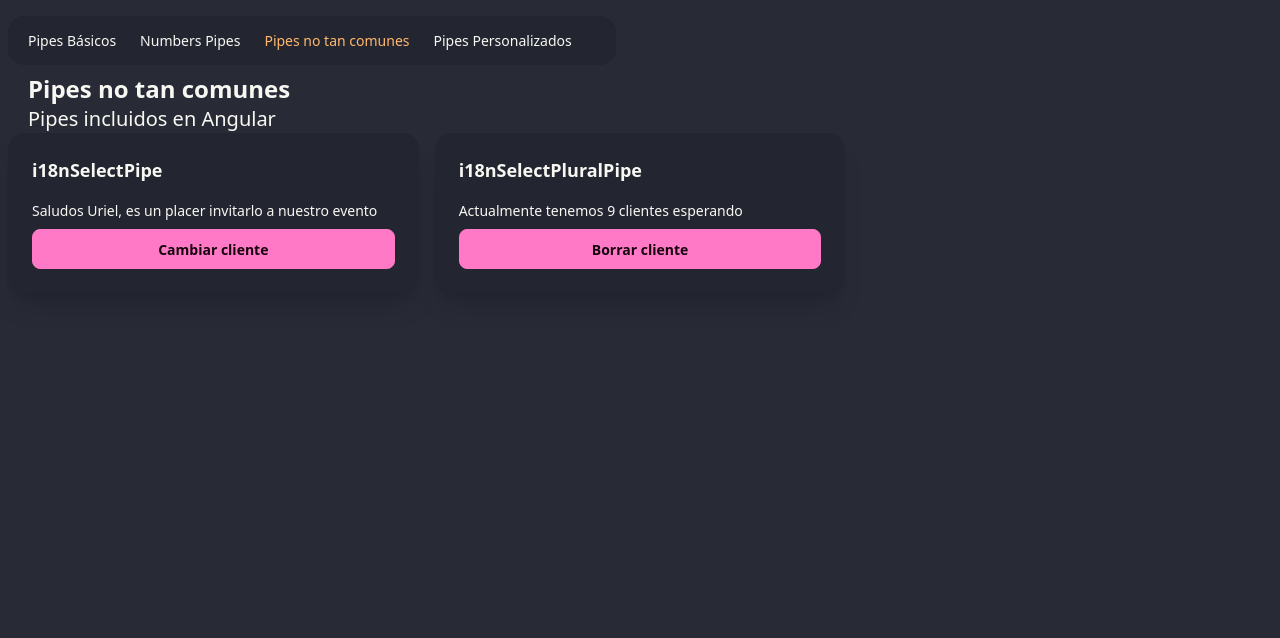
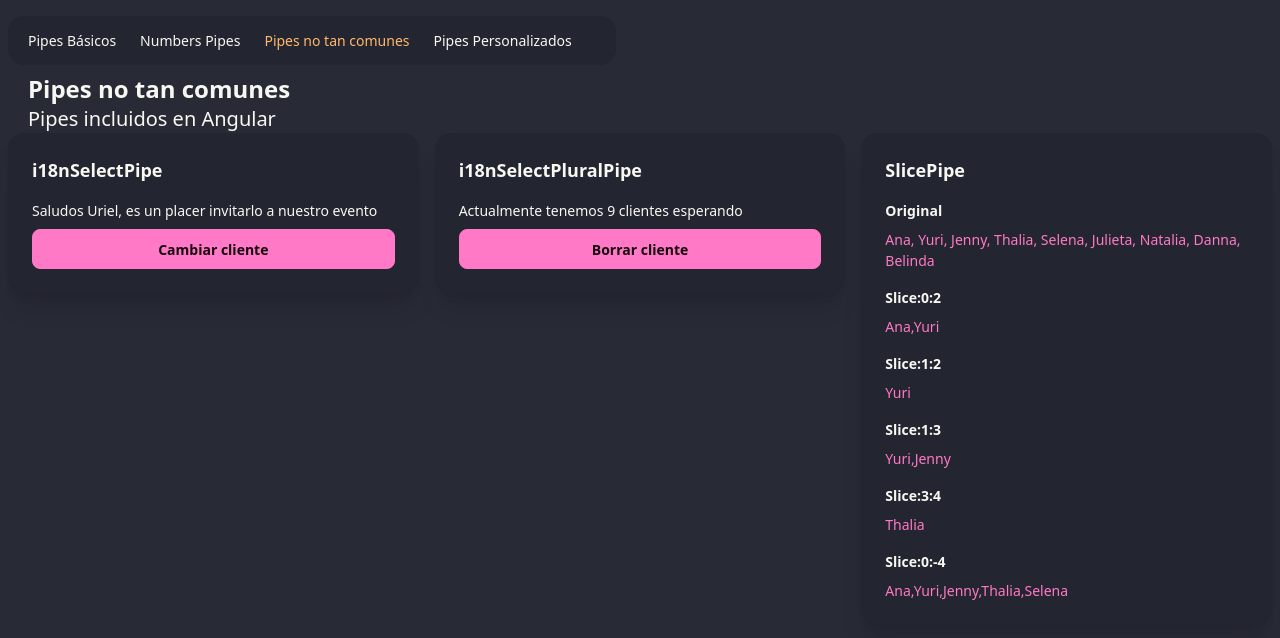
Before and after one commit to UrielQuiroz/pipes-app, an Angular app: page /uncommon in a window 1280 px wide. Shown: the top 638 px of the page. Built offline with nearby package versions, Linux system fonts and the light colour scheme.

Commit message:
SlicePipe

```diff
--- a/src/app/pages/uncommon-page/uncommon-page.html
+++ b/src/app/pages/uncommon-page/uncommon-page.html
@@ -22,4 +22,26 @@
       Borrar cliente
     </button>
   </app-card>
+
+  <app-card title="SlicePipe">
+    <b>Original</b>
+    <p class="text-primary">
+      {{ clients().join(', ') }}
+    </p>
+
+    <b class="mt-2">Slice:0:2</b>
+    <p class="text-primary">{{ clients() | slice : 0 : 2}}</p>
+
+    <b class="mt-2">Slice:1:2</b>
+    <p class="text-primary">{{ clients() | slice : 1 : 2}}</p>
+
+    <b class="mt-2">Slice:1:3</b>
+    <p class="text-primary">{{ clients() | slice : 1 : 3}}</p>
+
+    <b class="mt-2">Slice:3:4</b>
+    <p class="text-primary">{{ clients() | slice : 3 : 4}}</p>
+
+    <b class="mt-2">Slice:0:-4</b>
+    <p class="text-primary">{{ clients() | slice : 0 : -4}}</p>
+  </app-card>
 </div>
--- a/src/app/pages/uncommon-page/uncommon-page.ts
+++ b/src/app/pages/uncommon-page/uncommon-page.ts
@@ -1,6 +1,6 @@
 import { ChangeDetectionStrategy, Component, signal } from '@angular/core';
 import { CardComponent } from "../../components/card/card";
-import { I18nPluralPipe, I18nSelectPipe } from '@angular/common';
+import { I18nPluralPipe, I18nSelectPipe, SlicePipe } from '@angular/common';
 
 const client1 = {
   name: 'Uriel',
@@ -18,7 +18,7 @@
 
 @Component({
   selector: 'app-uncommon-page',
-  imports: [CardComponent, I18nSelectPipe, I18nPluralPipe ],
+  imports: [CardComponent, I18nSelectPipe, I18nPluralPipe, SlicePipe, ],
   templateUrl: './uncommon-page.html',
   changeDetection: ChangeDetectionStrategy.OnPush,
 })
@@ -56,7 +56,7 @@
     'Selena',
     'Julieta',
     'Natalia',
-    'Dann',
+    'Danna',
     'Belinda'
   ])
 
```
